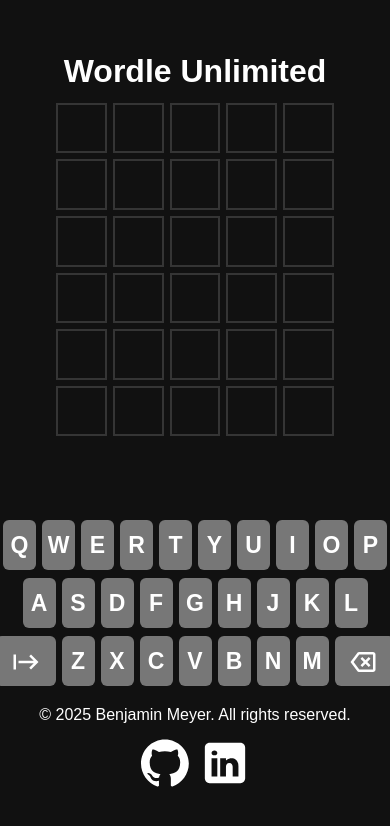
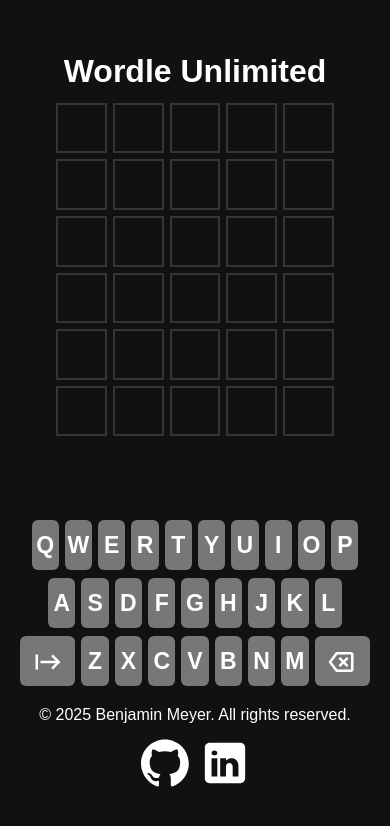
Before and after one commit to Benjamin-Meyer-Dev/Wordle, a React (Create React App) app: page / in a window 390 px wide. Shown: the top 826 px of the page. Built offline with nearby package versions, Linux system fonts and the light colour scheme.

Commit message:
Mobile tweaks

```diff
--- a/src/CSS/Styles.css
+++ b/src/CSS/Styles.css
@@ -378,3 +378,15 @@
 }
 
 /*=============================================================================*/
+
+@media (max-width: 600px) {
+    .key {
+        width: clamp(25px, min(7vw, 5vh), 38px);
+    }
+
+    .wide-key {
+        width: clamp(55px, min(7vw, 8vh), 65px);
+    }
+}
+
+/*=============================================================================*/
```
